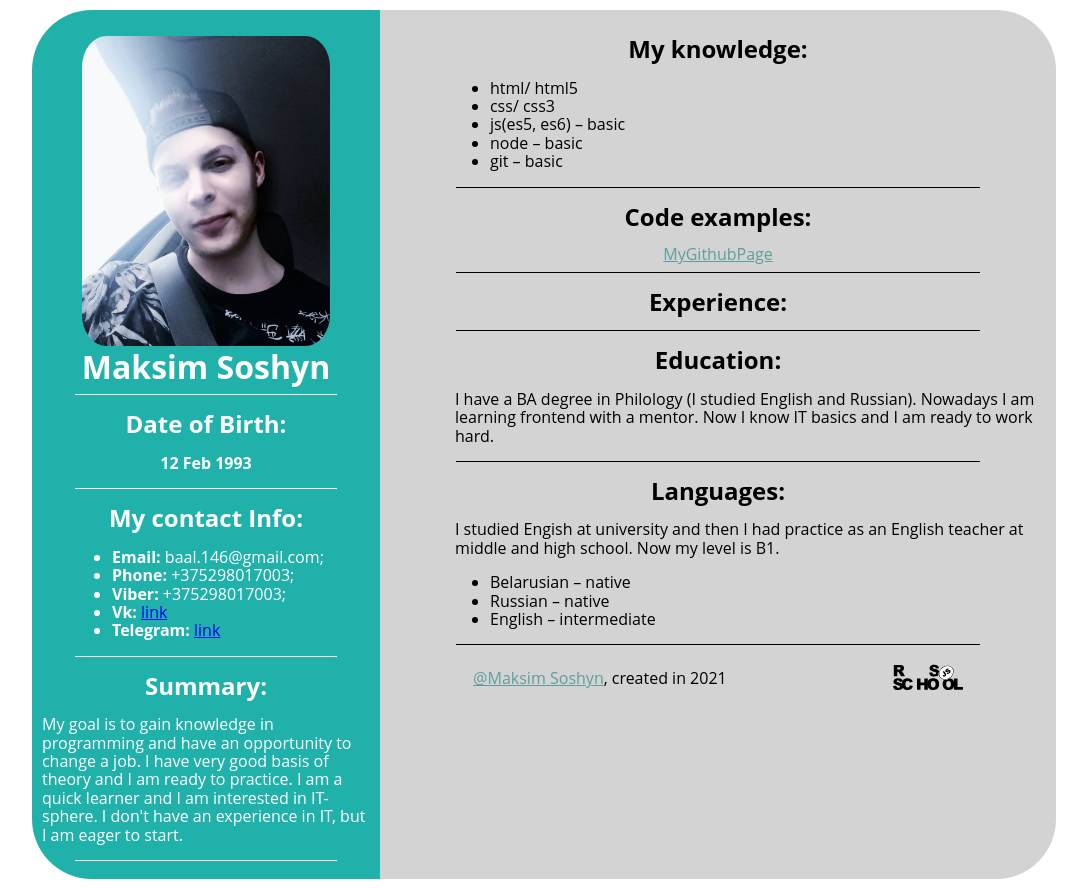
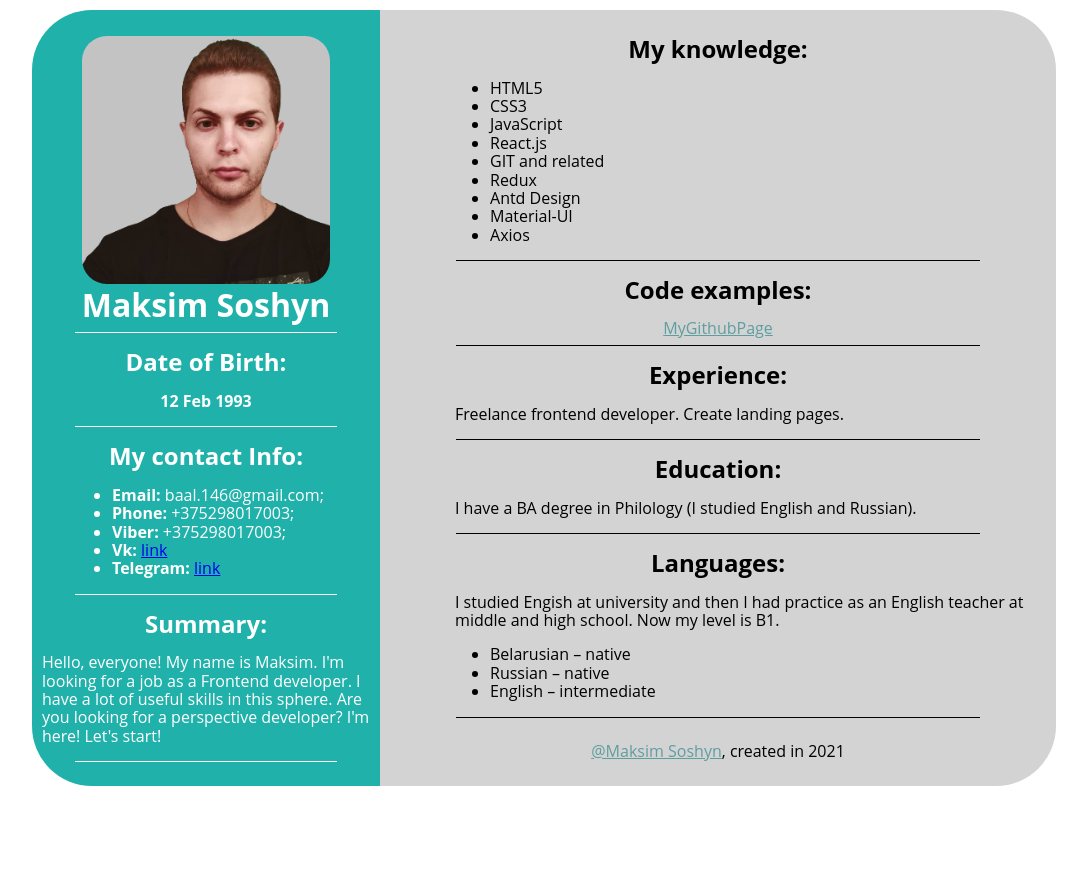
Before and after one commit to Meralad/rsschool-cv, a plain HTML site: page index.html in a window 1280 px wide. Shown: the whole page, without its empty margins (96-1183 px from the left). After the commit the page ends 800 px from the top, so only its background shows below. Drawn offline with Linux system fonts and the light colour scheme.

Commit message:
feat: add some cv changes

```diff
--- a/assets/css/mycv.css
+++ b/assets/css/mycv.css
@@ -88,6 +88,10 @@
     margin-left: 60px;
   }
 
+  .experience ul {
+    margin-left: 60px;
+  }
+
   .code a {
     display: block;
     text-align: center;
--- a/index.html
+++ b/index.html
@@ -13,7 +13,7 @@
     <div class="wrap">
         <header class="header">
           <figure class="figure">
-            <img class="myfoto" src="./images/myphoto.jpg" alt="Maksim Soshyn">
+            <img class="myfoto" src="./images/myphoto.png" alt="Maksim Soshyn">
           </figure>
           <section class="section my-name">
             <h1>Maksim Soshyn</h1>
@@ -37,7 +37,9 @@
           </section>
           <section class="section summary">
             <h2>Summary:</h2>
-            <p>My goal is to gain knowledge in programming and have an opportunity to change a job. I have very good basis of theory and I am ready to practice. I am a quick learner and I am interested in IT-sphere. I don't have an experience in IT, but I am eager to start.</p>
+            <p> Hello, everyone! My name is Maksim.
+              I'm looking for a job as a Frontend developer. I have a lot of useful skills in this sphere. Are you looking for a perspective developer?
+              I'm here! Let's start!</p>
             <hr class="my-line">
           </section>
         </header>
@@ -45,11 +47,15 @@
           <section class="section skills">
             <h2>My knowledge:</h2>
             <ul>
-              <li>html/ html5</li>
-              <li>css/ css3</li>
-              <li>js(es5, es6) – basic</li>
-              <li>node – basic</li>
-              <li>git – basic</li>
+              <li>HTML5</li>
+              <li>CSS3</li>
+              <li>JavaScript</li>
+              <li>React.js</li>
+              <li>GIT and related</li>
+              <li>Redux</li>
+              <li>Antd Design</li>
+              <li>Material-UI</li>
+              <li>Axios</li>
             </ul>
             <hr class="my-line-right">
           </section>
@@ -60,11 +66,12 @@
           </section>
           <section class="section experience">
             <h2>Experience:</h2>
+            <p>Freelance frontend developer. Create landing pages.</p>
             <hr class="my-line-right">
           </section>
           <section class="section education">
             <h2>Education:</h2>
-            <p>I have a BA degree in Philology (I studied English and Russian). Nowadays I am learning frontend with a mentor. Now I know IT basics and I am ready to work hard.</p>
+            <p>I have a BA degree in Philology (I studied English and Russian).</p>
             <hr class="my-line-right">
           </section>
           <section class="section languages">
@@ -79,7 +86,6 @@
           </section>
         <footer class="footer">
           <p><a href="https://github.com/Meralad">@Maksim Soshyn</a>, created in 2021</p>
-          <a href="https://rs.school/js/"><img src="./images/rs_school_js.svg" width="70" alt="rsschool js-course logo"></a>
       </footer>
       </div>
 </body>
```
Also changed, not shown: images/myphoto.jpg (deleted), images/myphoto.png (added).
